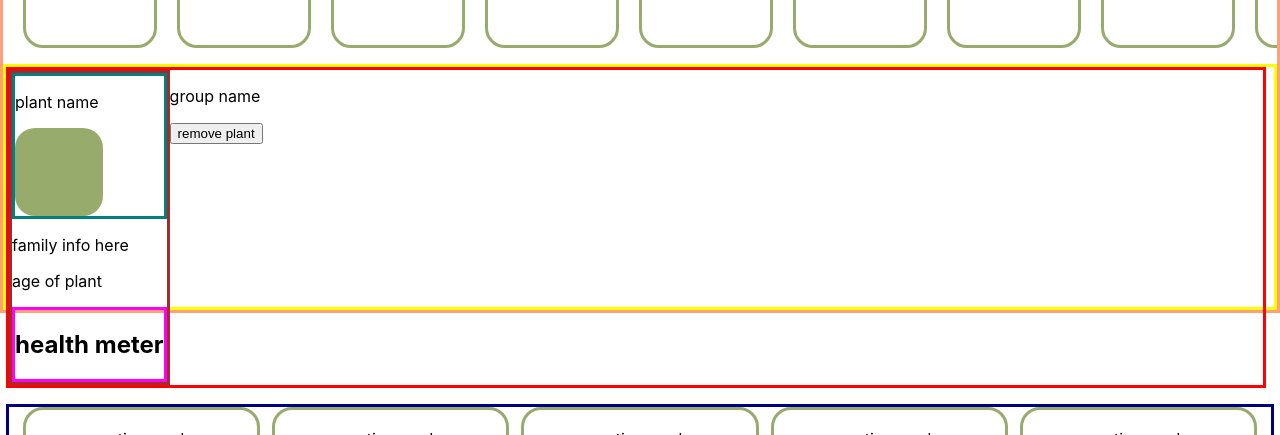
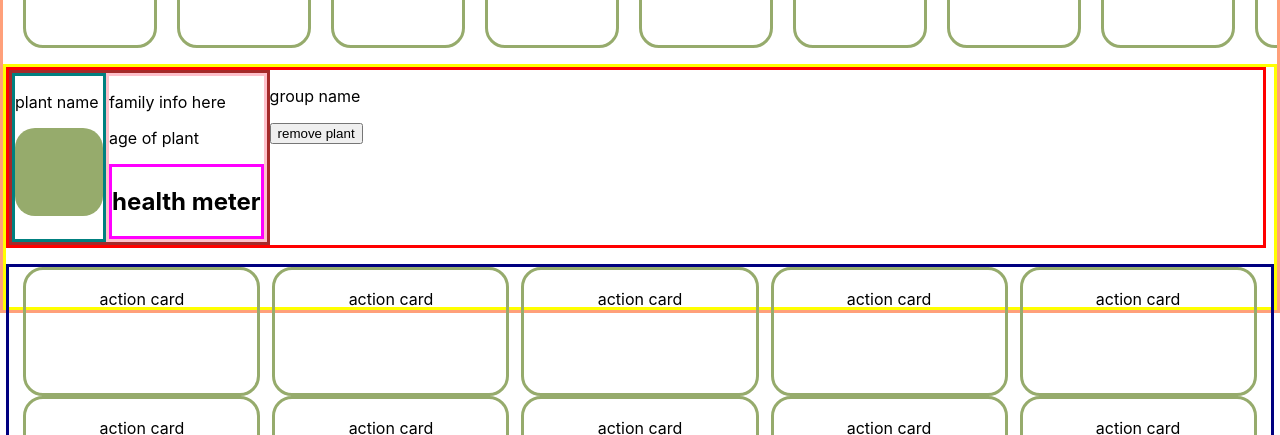
Before and after one commit to pirainogi/garden-pi-frontend, a React (Create React App) app: page /garden in a window 1280 px wide. Shown: the part 164-599 px from the top of the page. Built offline with nearby package versions, Linux system fonts and the light colour scheme; grey boxes are pictures that could not be loaded.

Commit message:
css is slightly closer to what we want

```diff
--- a/src/containers/currentPlantView.js
+++ b/src/containers/currentPlantView.js
@@ -13,7 +13,7 @@ const CurrentPlantView = () => {
             <p>plant name</p>
             <div className='plant-pic'></div>
           </div>
-          <div>
+          <div className='plant-health'>
             <p>family info here</p>
             <p>age of plant</p>
             <HealthMeter/>
--- a/src/css/currentPlantView.css
+++ b/src/css/currentPlantView.css
@@ -23,6 +23,8 @@
   border-width: 3px;
   border-color: brown;
   width: auto;
+  display: flex;
+  flex-direction: row;
 }
 
 .plant-basics {
@@ -39,3 +41,11 @@
   background-color: rgb(150, 171, 108);
   border-radius: 20px;
 }
+
+.plant-health {
+  border-style: solid;
+  border-width: 3px;
+  border-color: pink;
+  position: relative;
+  margin-left:
+}
```
